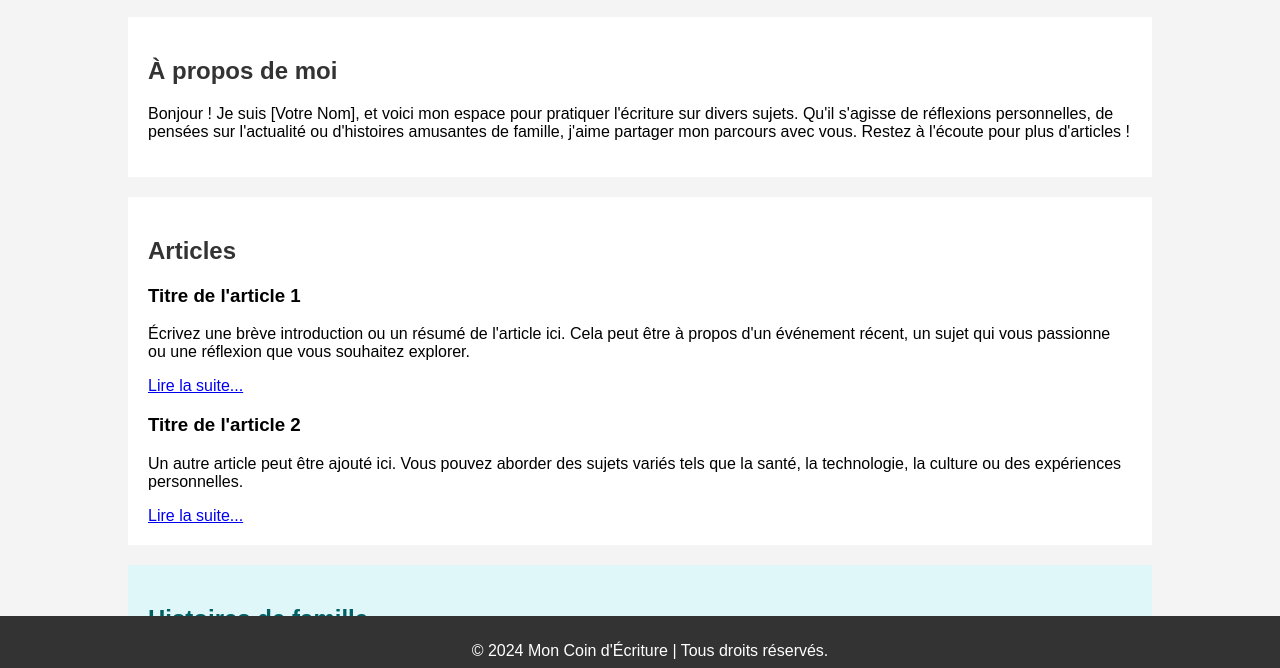
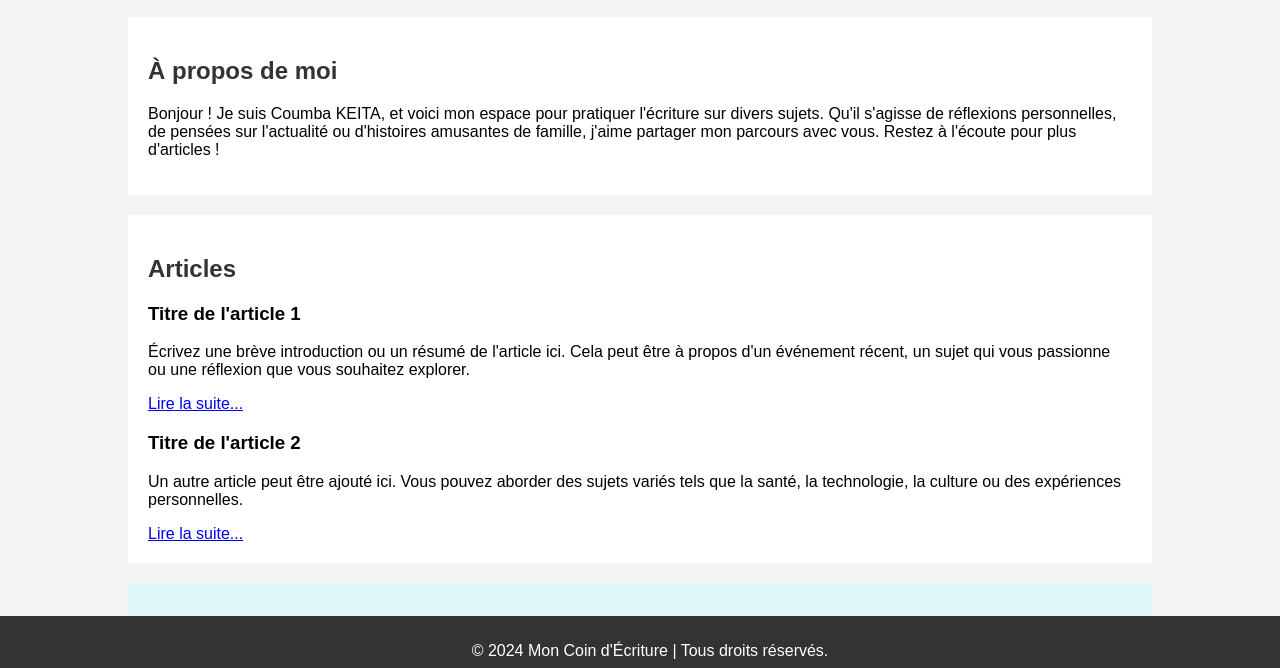
Before and after one commit to skeitaa/Blog-Coumba, a plain HTML site: page index.html in a window 1280 px wide. Shown: the part 114-782 px from the top of the page. Drawn offline with Linux system fonts and the light colour scheme.

Commit message:
Update index.html

```diff
--- a/index.html
+++ b/index.html
@@ -85,7 +85,7 @@
         <!-- Section À propos -->
         <section id="about" class="content">
             <h2>À propos de moi</h2>
-            <p>Bonjour ! Je suis [Votre Nom], et voici mon espace pour pratiquer l'écriture sur divers sujets. Qu'il s'agisse de réflexions personnelles, de pensées sur l'actualité ou d'histoires amusantes de famille, j'aime partager mon parcours avec vous. Restez à l'écoute pour plus d'articles !</p>
+            <p>Bonjour ! Je suis Coumba KEITA, et voici mon espace pour pratiquer l'écriture sur divers sujets. Qu'il s'agisse de réflexions personnelles, de pensées sur l'actualité ou d'histoires amusantes de famille, j'aime partager mon parcours avec vous. Restez à l'écoute pour plus d'articles !</p>
         </section>
 
         <!-- Section Articles -->
```
